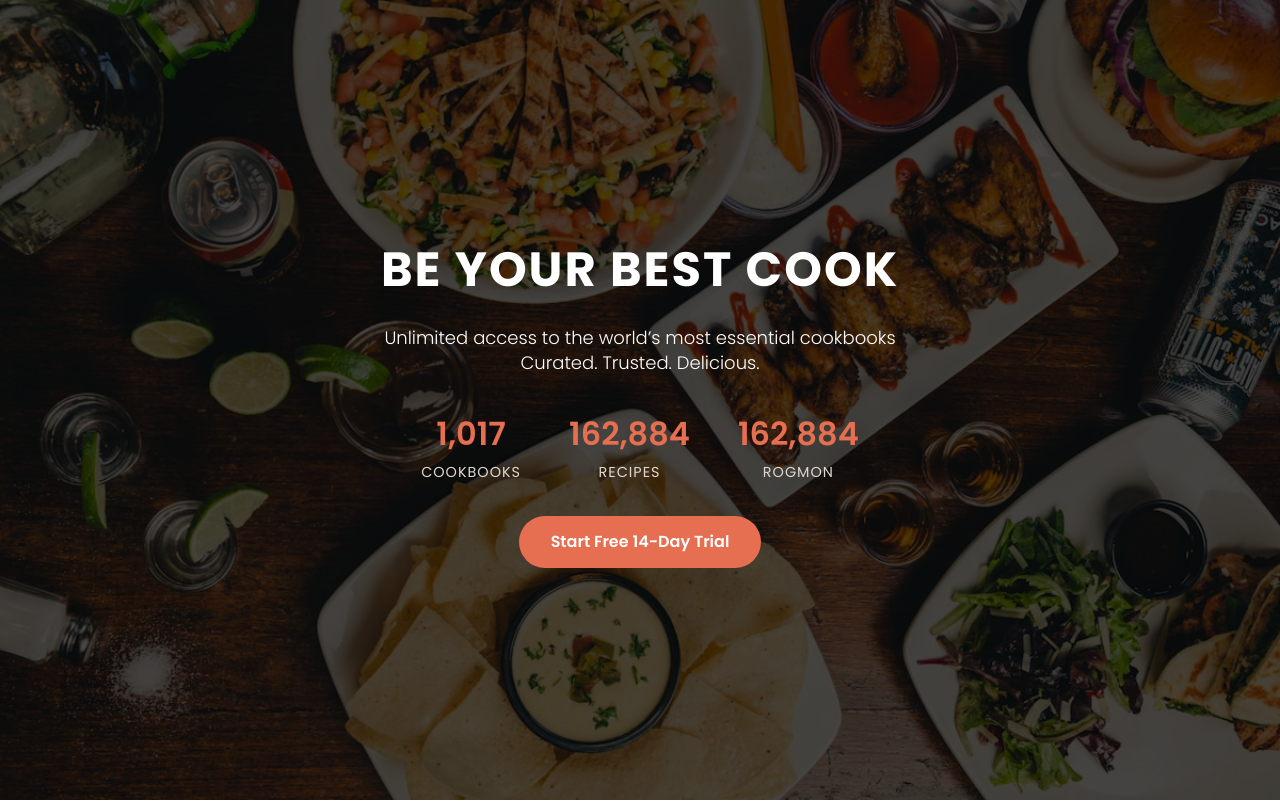
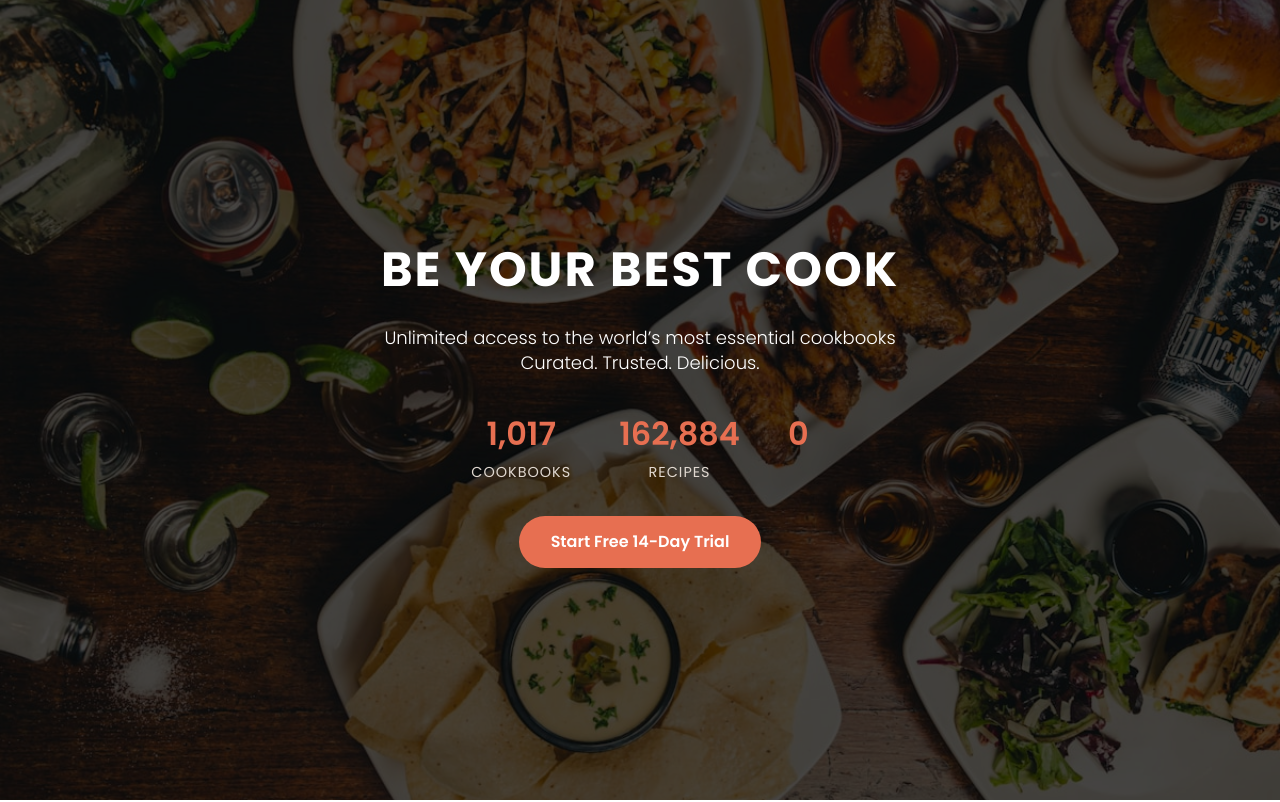
Before and after one commit to danielcockerill9/ckbkapp, a plain HTML site: page index.html in a window 1280 px wide. Shown: the top 802 px of the page. Drawn offline with Linux system fonts and the light colour scheme.

Commit message:
Update index.html

```diff
--- a/index.html
+++ b/index.html
@@ -33,8 +33,8 @@
             <span class="label">Recipes</span>
           </div>
           <div class="stat-item">
-            <span class="number" data-target="162884">0</span>
-            <span class="label">Rogmon</span>
+            <span class="number" data-target="">0</span>
+            <span class="label"></span>
           </div>
         </div>
         <a href="#" class="cta-btn">Start Free 14-Day Trial</a>
```
